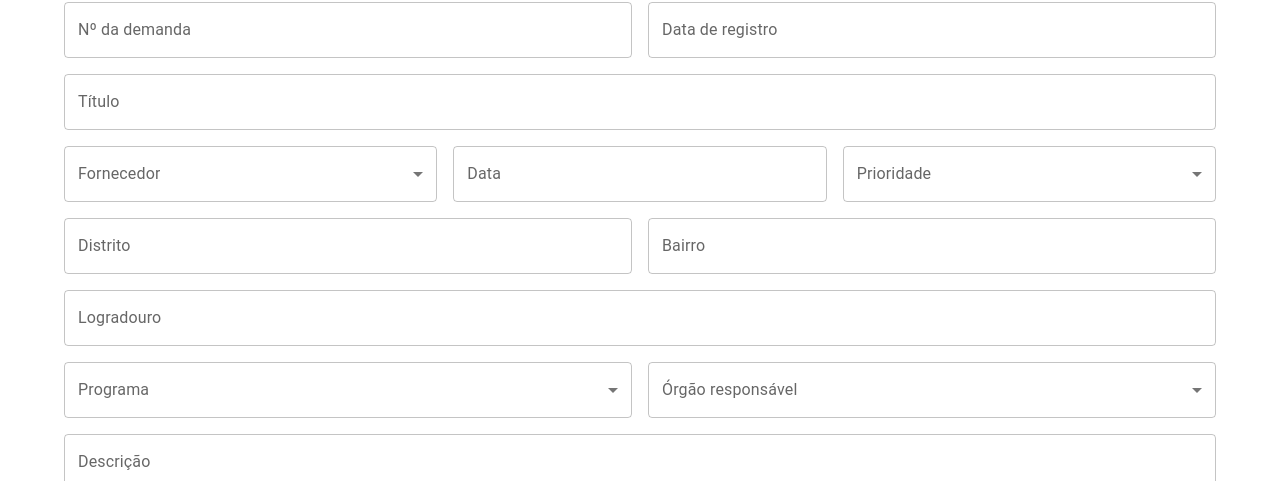
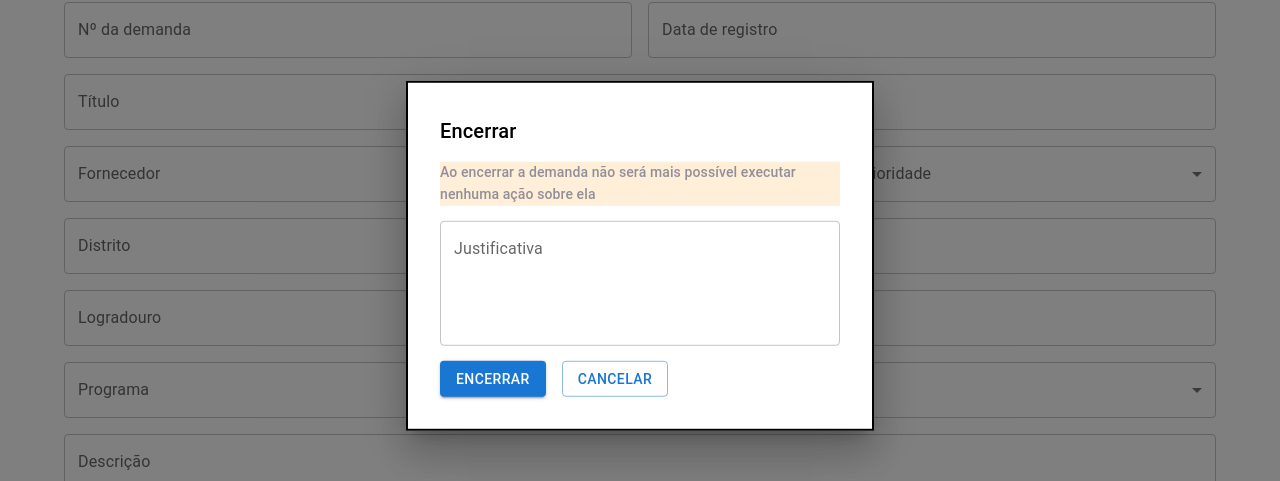
Before and after one commit to Duerton/gestao_demanda, a Next.js app: page /cadastro in a window 1280 px wide. Both pictures are taken after a click on the button "ENCERRAR". Shown: the part 144-625 px from the top of the page. Built offline with nearby package versions, Linux system fonts and the light colour scheme.

Commit message:
change modaldefault directory

```diff
--- /dev/null
+++ b/src/components/ModalDefault.tsx
@@ -0,0 +1,67 @@
+"use client"
+
+import { Box, Button, Modal, TextField, Typography } from "@mui/material"
+
+const style = {
+  position: 'absolute',
+  top: '50%',
+  left: '50%',
+  transform: 'translate(-50%, -50%)',
+  width: 400,
+  bgcolor: 'background.paper',
+  border: '2px solid #000',
+  boxShadow: 24,
+  p: 4,
+};
+
+interface ModalDefaultProps {
+  name: string,
+  open: boolean,
+  msg: string,
+  handleCloseModal: () => void
+}
+
+const ModalDefault: React.FC<ModalDefaultProps> = ({handleCloseModal, open, name, msg}) => {
+
+  return (
+    <Modal open={open} onClose={handleCloseModal}>
+      <Box sx={style}>
+        <Box mb={'15px'}>
+          <Typography variant="h6">
+            {name}
+          </Typography>
+        </Box>
+        <Box mb={'15px'} bgcolor={'#FFEED8'} color={'#938F99'}>
+          <Typography variant="subtitle2">
+            {msg}
+          </Typography>
+        </Box>
+        <TextField
+          fullWidth
+          multiline
+          rows={4}
+          label='Justificativa'
+        />
+        <Box mt={'15px'}>
+          <Button
+            variant="contained"
+            color="primary"
+            sx={{ mx: 1, marginLeft : '0px' }}
+          >
+            {name}
+          </Button>
+          <Button
+            variant="outlined"
+            color="primary"
+            sx={{ mx: 1 }}
+            onClick={handleCloseModal}
+          >
+            Cancelar
+          </Button>
+        </Box>
+      </Box>
+    </Modal>
+  )
+}
+
+export default ModalDefault;
```
